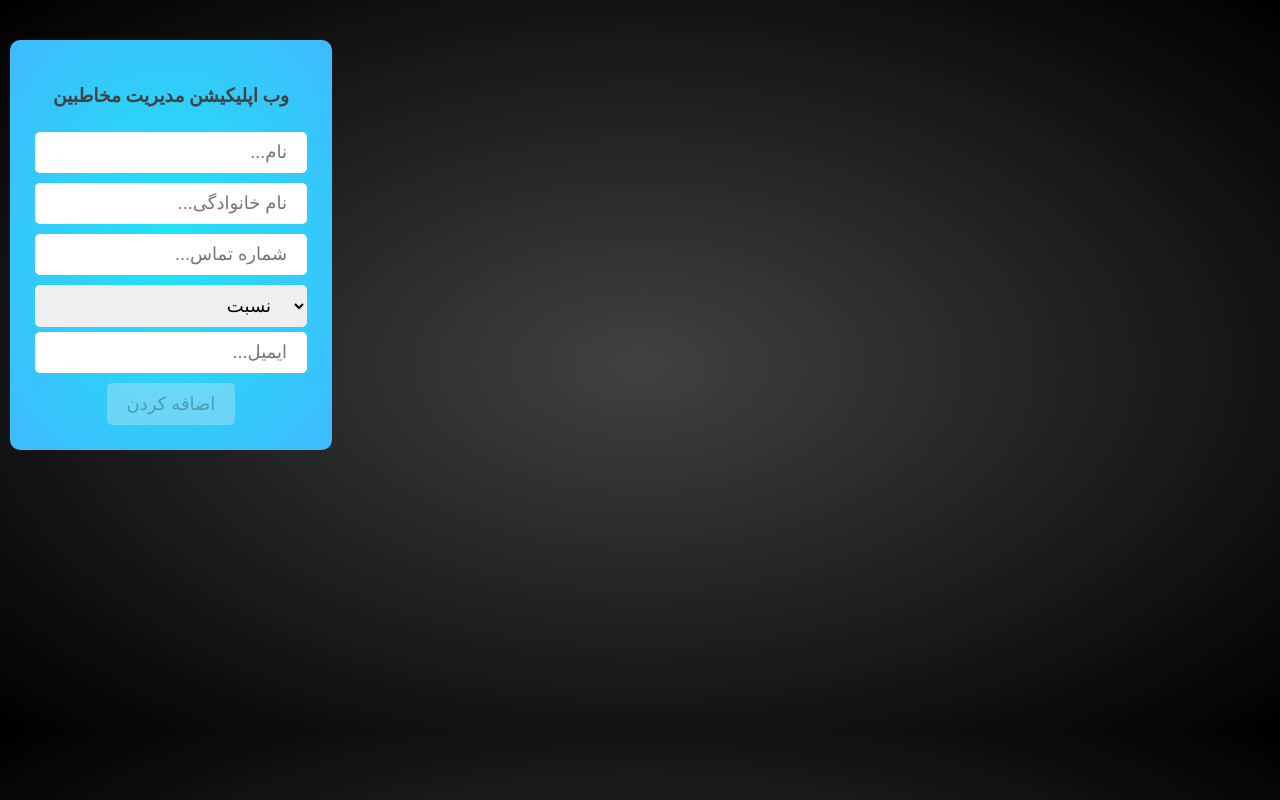
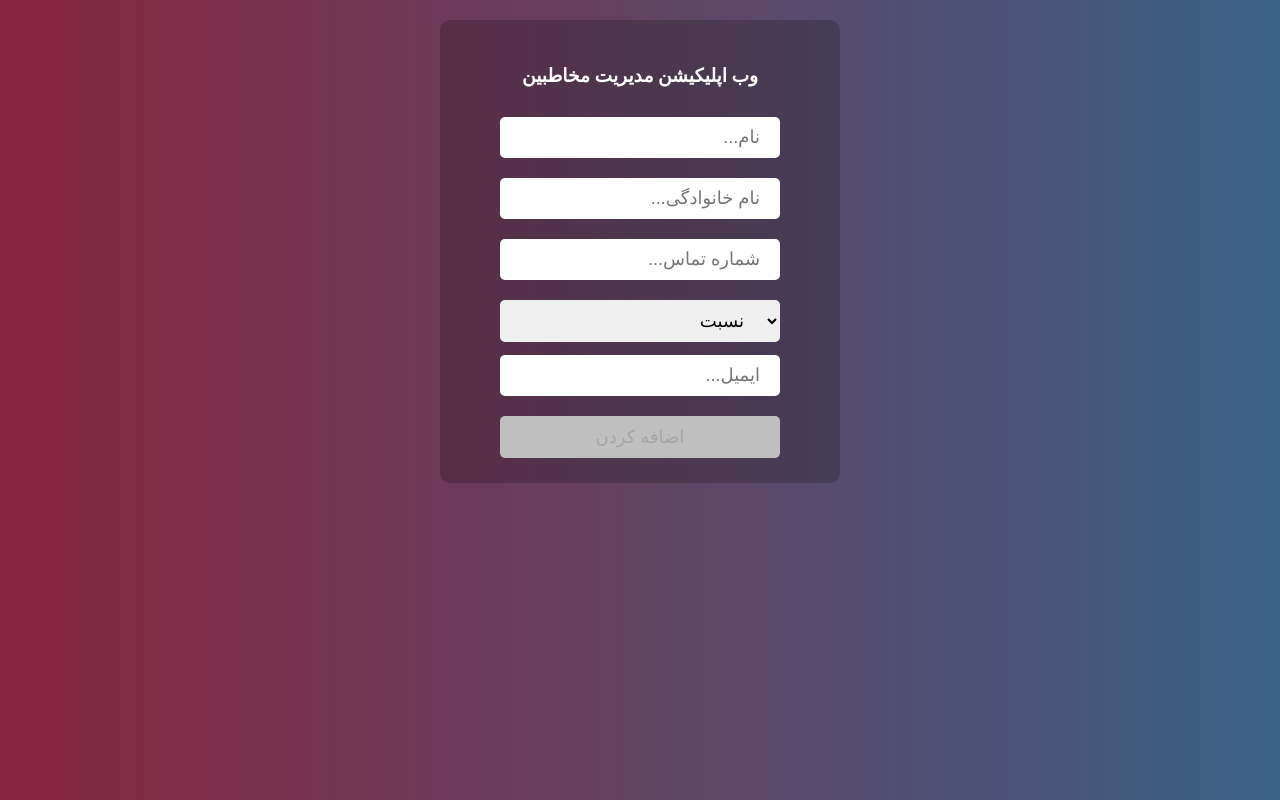
Before and after one commit to maryammoshtoofar/HW16-maktab76, a React (Create React App) app: page / in a window 1280 px wide. Built offline with nearby package versions, Linux system fonts and the light colour scheme.

Commit message:
added delete Modal

```diff
--- a/package.json
+++ b/package.json
@@ -10,6 +10,7 @@
     "react-dom": "^18.2.0",
     "react-icons": "^4.4.0",
     "react-scripts": "5.0.1",
+    "uuid": "^8.3.2",
     "web-vitals": "^2.1.4"
   },
   "scripts": {
--- a/public/index.html
+++ b/public/index.html
@@ -29,6 +29,7 @@
   <body>
     <noscript>You need to enable JavaScript to run this app.</noscript>
     <div id="root"></div>
+    <div id="portal"></div>
     <!--
       This HTML file is a template.
       If you open it directly in the browser, you will see an empty page.
--- a/src/App.css
+++ b/src/App.css
@@ -1,8 +1,4 @@
 .container {
-  display: flex;
-  flex-wrap: wrap;
-  justify-content: space-between;
-  align-items: flex-start;
   margin: 10px;
 }
 
--- a/src/App.js
+++ b/src/App.js
@@ -2,11 +2,15 @@ import React, { Component } from "react";
 import ContactCard from "./Components/ContactCard";
 import Form from "./Components/Form";
 import "./App.css";
+import { v4 as uuidv4 } from "uuid";
 
 class App extends Component {
   constructor() {
     super();
-    this.state = { contacts: [] };
+    this.state = {
+      contacts: [],
+      showModal: false,
+    };
   }
 
   addContact = (e) => {
@@ -18,8 +22,27 @@ class App extends Component {
       phone: phone.value,
       relation: relation.value,
       email: email.value,
+      id: uuidv4(),
     };
     this.setState({ contacts: [...this.state.contacts, contact] });
+  };
+
+  DeleteCard = (id) => {
+    console.log(id);
+    const { contacts } = this.state;
+    this.setState(
+      {
+        contacts: contacts.filter((contact) => contact.id !== id),
+      },
+      () => this.CloseModal()
+    );
+  };
+
+  OpenModal = () => {
+    this.setState({ showModal: true });
+  };
+  CloseModal = () => {
+    this.setState({ showModal: false });
   };
 
   render() {
@@ -27,8 +50,15 @@ class App extends Component {
       <div className="container">
         <Form contacts={this.state.contacts} addContact={this.addContact} />
         <div className="contactsBody">
-          {this.state.contacts.map((contact) => (
-            <ContactCard contact={contact} />
+          {this.state.contacts.map((contact, i) => (
+            <ContactCard
+              key={i}
+              contact={contact}
+              DeleteCard={this.DeleteCard}
+              OpenModal={this.OpenModal}
+              CloseModal={this.CloseModal}
+              showModal={this.state.showModal}
+            />
           ))}
         </div>
       </div>
--- a/src/Components/ContactCard/index.css
+++ b/src/Components/ContactCard/index.css
@@ -24,25 +24,11 @@
   position: relative;
   text-decoration: none;
   color: rgba(255, 255, 255, 0.9);
+  cursor: pointer;
 }
 .card__icons {
   display: flex;
   font-size: 12px;
-}
-
-.icon__link::after {
-  position: absolute;
-  top: 25px;
-  left: 0;
-  content: "";
-  width: 0%;
-  height: 3px;
-  background-color: rgba(255, 255, 255, 0.6);
-  transition: all 0.5s;
-}
-
-.icon__link:hover::after {
-  width: 100%;
 }
 
 .card__icons {
--- a/src/Components/ContactCard/index.js
+++ b/src/Components/ContactCard/index.js
@@ -2,31 +2,44 @@ import React from "react";
 import "./index.css";
 import { FaTrashAlt } from "react-icons/fa";
 import { FaEdit } from "react-icons/fa";
+import Modal from "../Modal";
 
 class ContactCard extends React.Component {
+  // constructor() {
+  //   super();
+  //   this.state = {
+  //     showModal: false,
+  //   };
+  // }
+
   render() {
-    const { fname, familyName, email, relation } = this.props.contact;
-    console.log(this.props.contact);
-
+    const { id, fname, familyName, email, relation } = this.props.contact;
+    const { showModal, OpenModal, CloseModal, DeleteCard } = this.props;
     return (
       <>
         <div className="card">
           <div className="cardInfo">
             <div className="card-titles">
               <div className="card__icons">
-                <div className="icon__link">
-                  <FaTrashAlt size={15} />
+                <div className="icon__link" onClick={() => OpenModal()}>
+                  <FaTrashAlt size={30} />
                 </div>
                 <div className="icon__link">
-                  <FaEdit size={15} />
+                  <FaEdit size={30} />
                 </div>
               </div>
               <p className="card__title">
-                {fname} {familyName}{" "}
+                {fname} {familyName}
               </p>
             </div>
             <h4 className="card__title">{relation} </h4>
             <h4 className="card__title">{email} </h4>
+            {showModal && (
+              <Modal
+                onClose={() => CloseModal()}
+                DeleteCard={() => DeleteCard(id)}
+              />
+            )}
           </div>
         </div>
       </>
--- a/src/Components/Form/index.css
+++ b/src/Components/Form/index.css
@@ -1,15 +1,18 @@
 form {
-  background: radial-gradient(#1fe4f5, #3fbafe);
+  background-color: rgba(0, 0, 0, 0.2);
   display: flex;
   flex-direction: column;
-  gap: 5px;
+  gap: 10px;
   align-items: center;
   border-radius: 10px;
   padding: 25px;
   margin-top: 30px;
+  width: 400px;
+  margin: auto;
+  margin-top: 20px;
 }
 h3 {
-  color: rgb(68, 65, 65);
+  color: rgb(255, 255, 255);
   margin-bottom: 20px;
 }
 
@@ -21,18 +24,22 @@ button {
   border: none;
   border-radius: 5px;
   padding: 10px 20px;
+  width: 80%;
 }
 
 select {
-  width: 100%;
+  margin-bottom: 3px;
 }
 
-button {
-  background-color: rgb(68, 65, 65);
-  color: white;
-  padding: 10px 50px;
+.addBtn {
+  background-color: #0f1631;
+  color: #fff;
+  text-align: center;
+  cursor: pointer;
 }
 
-/* .error-message {
-  visibility: hidden;
-} */
+input[disabled] {
+  background-color: rgb(192, 191, 191);
+  color: rgb(165, 164, 164);
+  cursor: not-allowed;
+}
--- a/src/Components/Form/index.js
+++ b/src/Components/Form/index.js
@@ -92,22 +92,6 @@ class Form extends React.Component {
     }
   };
 
-  // Add Contatct
-
-  // addContact = (e) => {
-  //   e.preventDefault();
-  //   console.log(e.target.elements);
-  //   const { name, familyName, phone, relation, email } = e.target.elements;
-  //   const contact = {
-  //     name: name.value,
-  //     familyName: familyName.value,
-  //     phone: phone.value,
-  //     relation: relation.value,
-  //     email: email.value,
-  //   };
-  //   this.setState({ contactInfo: [...this.state.contactInfo, contact] },()=>console.log(this.state.contactInfo));
-  // };
-
   render() {
     const {
       fname,
@@ -177,6 +161,7 @@ class Form extends React.Component {
         ></input>
         <div className="error-message">{this.state.errorEmail}</div>
         <input
+          className="addBtn"
           type="submit"
           value="اضافه کردن"
           disabled={!isValid || defaultError}
--- /dev/null
+++ b/src/Components/Modal/index.css
@@ -0,0 +1,38 @@
+.modal {
+  background-color: rgba(0, 0, 0, 0.6);
+  position: fixed;
+  top: 0;
+  left: 0;
+  right: 0;
+  bottom: 0;
+  display: flex;
+  align-items: center;
+  justify-content: center;
+  z-index: 1000;
+}
+
+.modal .modalBox {
+  font-size: 20px;
+  background-color: white;
+  width: 30%;
+  padding: 20px;
+  border-radius: 10px;
+}
+
+.ModalBtn {
+  margin: 5px 10px;
+  font-weight: bold;
+  font-size: 28px;
+}
+
+.yesBtn {
+  background-color: #2ecc71;
+}
+
+.noBtn {
+  background-color: firebrick;
+}
+
+.closeModal {
+  cursor: pointer;
+}
--- /dev/null
+++ b/src/Components/Modal/index.js
@@ -0,0 +1,28 @@
+import React, { useEffect, useRef } from "react";
+import ReactDOM from "react-dom";
+import "./index.css";
+import { FaWindowClose } from "react-icons/fa";
+
+function Modal({ onClose, DeleteCard, id }) {
+
+  return ReactDOM.createPortal(
+    <div className="modal">
+      <div className="modalBox">
+        <FaWindowClose className="closeModal" size={30} onClick={onClose} />
+        <p>آیا از پاک کردن این مخاطب اطمینان دارید؟</p>
+        <span>{id}</span>
+        <div>
+          <button className="ModalBtn yesBtn" onClick={() => DeleteCard(id)}>
+            بله
+          </button>
+          <button className="ModalBtn noBtn" onClick={onClose}>
+            خیر
+          </button>
+        </div>
+      </div>
+    </div>,
+    document.getElementById("portal")
+  );
+}
+
+export default Modal;
--- a/src/index.css
+++ b/src/index.css
@@ -13,7 +13,17 @@ body {
     sans-serif;
   -webkit-font-smoothing: antialiased;
   -moz-osx-font-smoothing: grayscale;
-  background: radial-gradient(#414141, #000000);
+  background: #3a6186; /* fallback for old browsers */
+  background: -webkit-linear-gradient(
+    to right,
+    #89253e,
+    #3a6186
+  ); /* Chrome 10-25, Safari 5.1-6 */
+  background: linear-gradient(
+    to right,
+    #89253e,
+    #3a6186
+  ); /* W3C, IE 10+/ Edge, Firefox 16+, Chrome 26+, Opera 12+, Safari 7+ */
 
   height: 90vh;
 }
```
Also changed, not shown: 1 other file (tests, documents, lock files or other folders).
